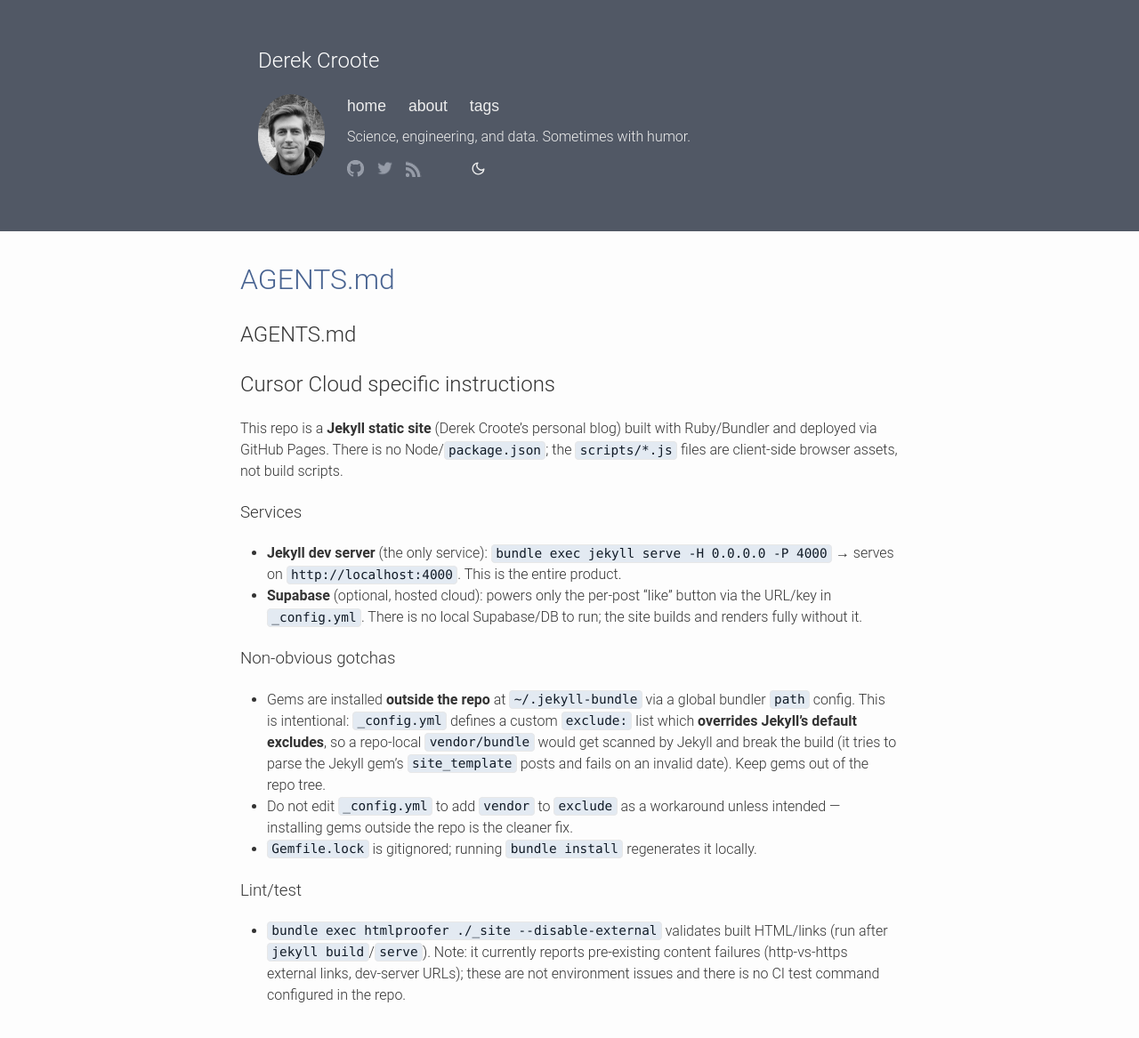
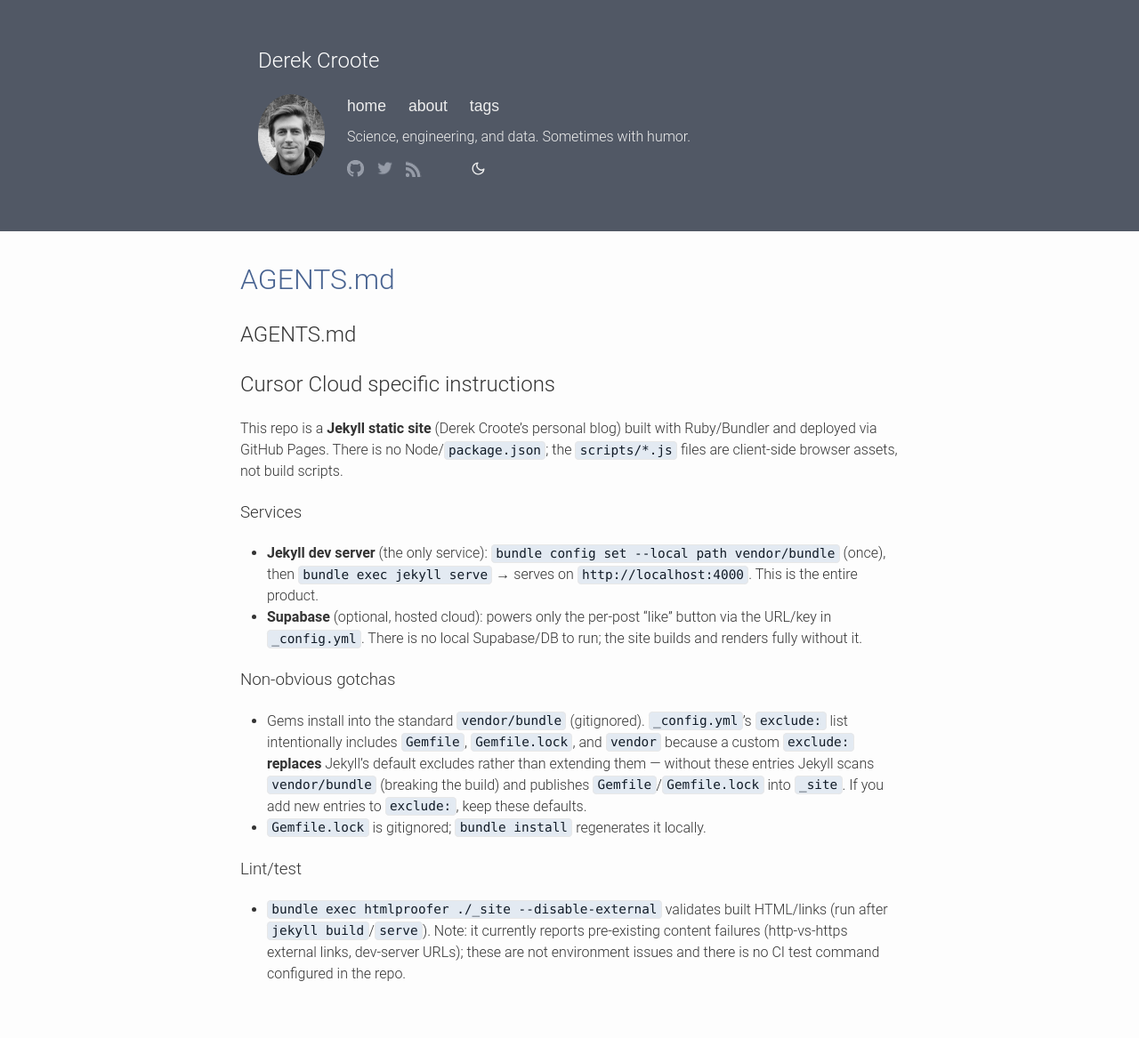
Before and after one commit to dcroote/dcroote.github.io, a Jekyll site: the page built from AGENTS.md, in a window 1280 px wide. Shown: the whole page at 89% size. Built offline with Jekyll 4.4.1, drawn with Linux system fonts in a browser that asks for light colours; some web fonts are replaced; our own code applies the rules of GitHub Pages for plain Markdown files; after the commit the page ends 1143 px from its top, so only the background shows below that.

Commit message:
docs: update AGENTS.md for standard vendor/bundle setup
Co-authored-by: Derek Croote <dcroote@users.noreply.github.com>

```diff
--- a/AGENTS.md
+++ b/AGENTS.md
@@ -5,13 +5,12 @@
 This repo is a **Jekyll static site** (Derek Croote's personal blog) built with Ruby/Bundler and deployed via GitHub Pages. There is no Node/`package.json`; the `scripts/*.js` files are client-side browser assets, not build scripts.
 
 ### Services
-- **Jekyll dev server** (the only service): `bundle exec jekyll serve -H 0.0.0.0 -P 4000` → serves on `http://localhost:4000`. This is the entire product.
+- **Jekyll dev server** (the only service): `bundle config set --local path vendor/bundle` (once), then `bundle exec jekyll serve` → serves on `http://localhost:4000`. This is the entire product.
 - **Supabase** (optional, hosted cloud): powers only the per-post "like" button via the URL/key in `_config.yml`. There is no local Supabase/DB to run; the site builds and renders fully without it.
 
 ### Non-obvious gotchas
-- Gems are installed **outside the repo** at `~/.jekyll-bundle` via a global bundler `path` config. This is intentional: `_config.yml` defines a custom `exclude:` list which **overrides Jekyll's default excludes**, so a repo-local `vendor/bundle` would get scanned by Jekyll and break the build (it tries to parse the Jekyll gem's `site_template` posts and fails on an invalid date). Keep gems out of the repo tree.
-- Do not edit `_config.yml` to add `vendor` to `exclude` as a workaround unless intended — installing gems outside the repo is the cleaner fix.
-- `Gemfile.lock` is gitignored; running `bundle install` regenerates it locally.
+- Gems install into the standard `vendor/bundle` (gitignored). `_config.yml`'s `exclude:` list intentionally includes `Gemfile`, `Gemfile.lock`, and `vendor` because a custom `exclude:` **replaces** Jekyll's default excludes rather than extending them — without these entries Jekyll scans `vendor/bundle` (breaking the build) and publishes `Gemfile`/`Gemfile.lock` into `_site`. If you add new entries to `exclude:`, keep these defaults.
+- `Gemfile.lock` is gitignored; `bundle install` regenerates it locally.
 
 ### Lint/test
 - `bundle exec htmlproofer ./_site --disable-external` validates built HTML/links (run after `jekyll build`/`serve`). Note: it currently reports pre-existing content failures (http-vs-https external links, dev-server URLs); these are not environment issues and there is no CI test command configured in the repo.
```
